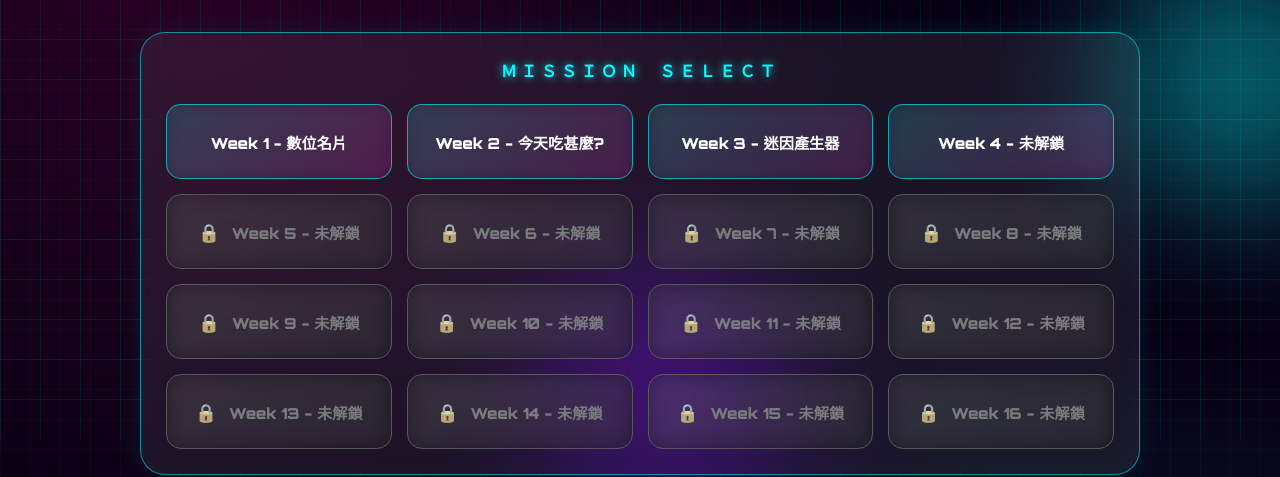
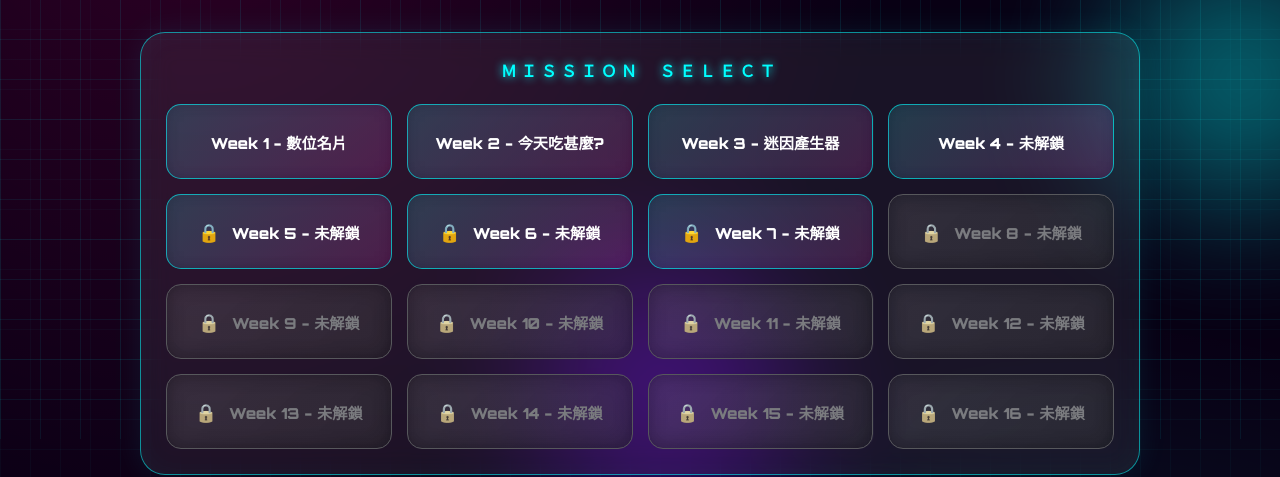
Before and after one commit to s26110169/gaodeying, a plain HTML site: page index.html in a window 1280 px wide. Shown: the part 361-838 px from the top of the page. Drawn offline with nearby package versions, Linux system fonts and the light colour scheme.

Commit message:
Update index.html

```diff
--- a/index.html
+++ b/index.html
@@ -533,21 +533,21 @@
     </span>
 </a>
 
-                <a href="#" class="menu-button locked">
+                <a href="#" class="menu-button unlocked">
                     <span class="button-text">
                         <span class="lock-icon">🔒</span>
                         Week 5 - 未解鎖
                     </span>
                 </a>
 
-                <a href="#" class="menu-button locked">
+                <a href="#" class="menu-button unlocked">
                     <span class="button-text">
                         <span class="lock-icon">🔒</span>
                         Week 6 - 未解鎖
                     </span>
                 </a>
 
-                <a href="#" class="menu-button locked">
+                <a href="#" class="menu-button unlocked">
                     <span class="button-text">
                         <span class="lock-icon">🔒</span>
                         Week 7 - 未解鎖
```
